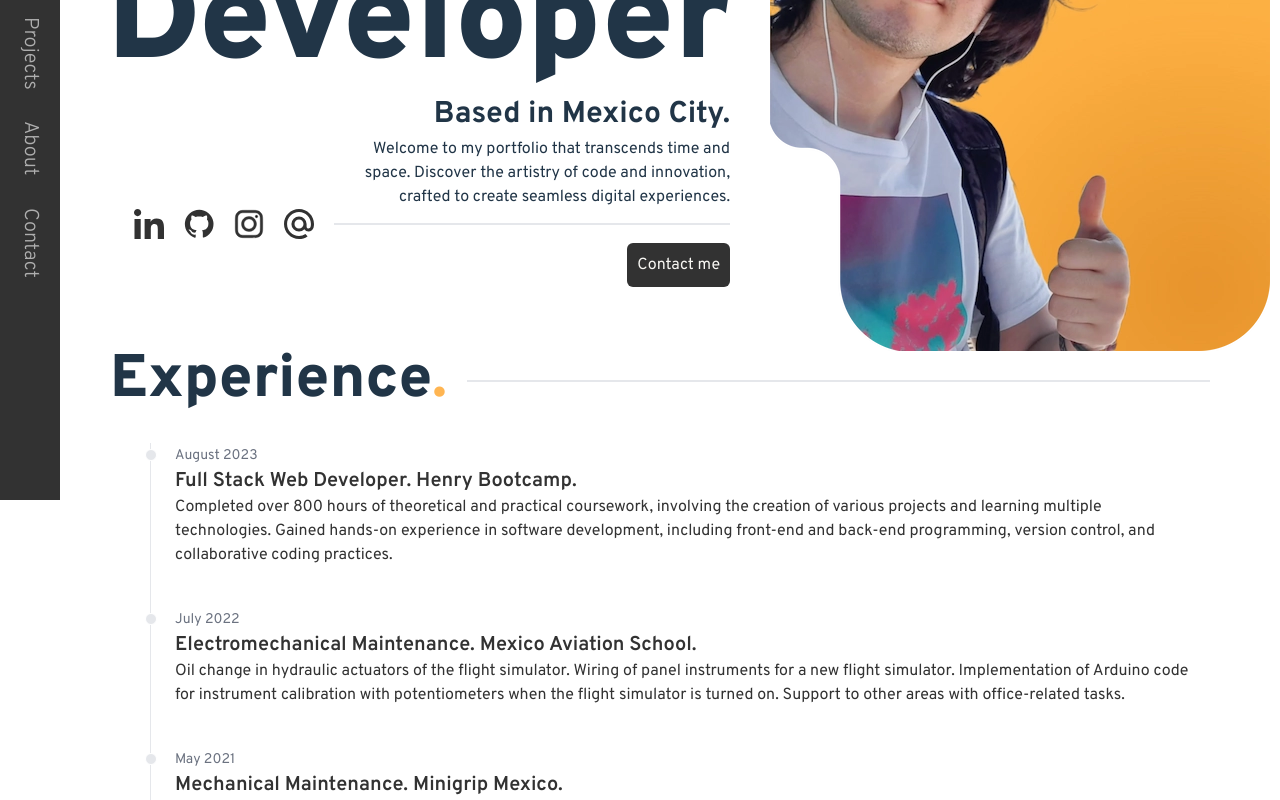
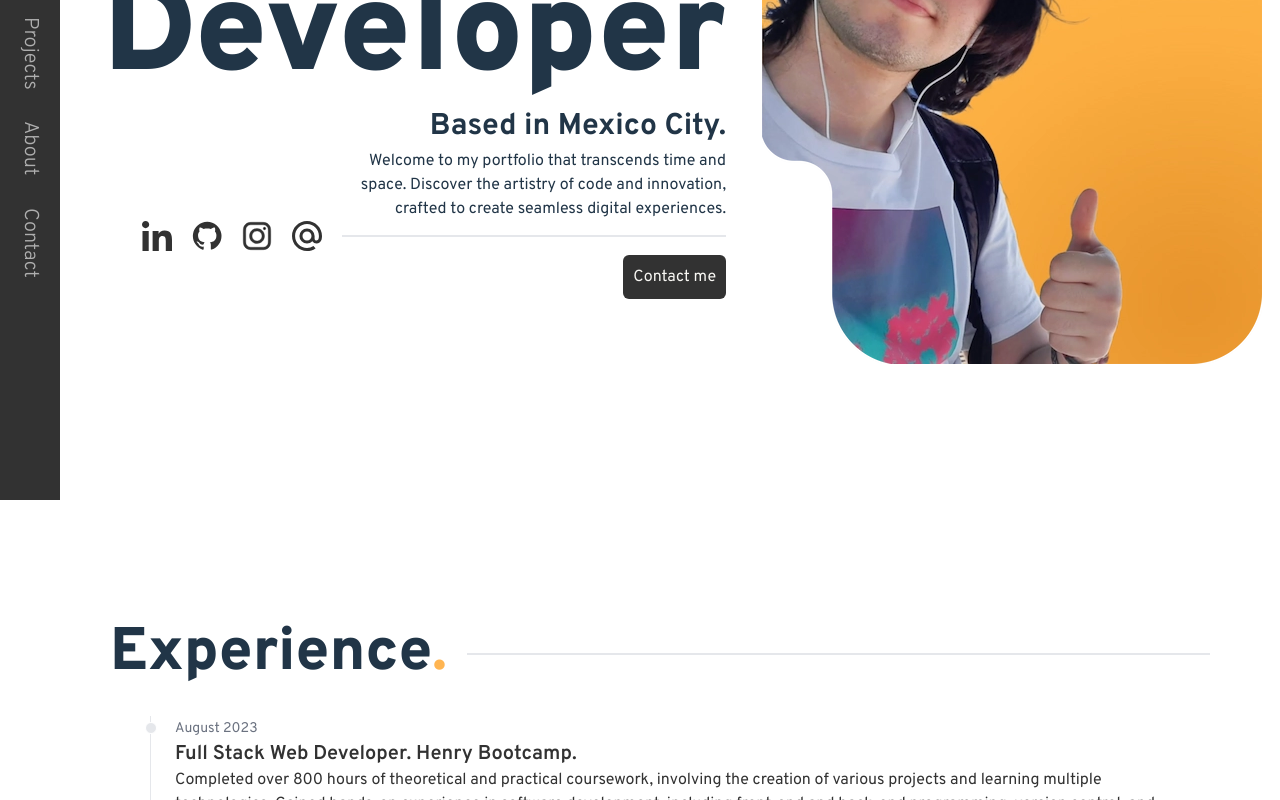
Before and after one commit to AlvarezMar/Portfolio-V2, a React (Vite) app: page / in a window 1280 px wide. Shown: the part 300-1100 px from the top of the page. Built offline with nearby package versions, Linux system fonts and the light colour scheme.

Commit message:
styles(views): add better spacing for home

```diff
--- a/src/views/Experience.tsx
+++ b/src/views/Experience.tsx
@@ -4,7 +4,7 @@ function Experience(){
 
     return (
         <>
-        <section className="max-w-[1200px] mx-auto mb-24 px-2 sm:px-10" id="Experience">
+        <section className="max-w-[1200px] mx-auto mt-10 mb-24 px-2 sm:px-10" id="Experience">
             <div className="flex place-items-center mb-8">
                 <h1 className="text-6xl font-extrabold">Experience<span className="text-accent">.</span></h1>
                 <hr className="w-full mx-5 border-t-2"/>
--- a/src/views/Home.tsx
+++ b/src/views/Home.tsx
@@ -6,11 +6,11 @@ function Home(){
 
     return (
         <>
-        <section className="max-w-[1200px] mx-auto grid grid-cols-[1fr_auto] place-items-center gap-10">
+        <section className="max-w-[1200px] mx-auto px-2 grid grid-cols-[1fr_auto] place-items-center gap-9 h-screen pb-52">
             <div className="text-end">
                 <h1 translate="no" className="text-9xl font-[900] leading-[6.5rem] py-5">Fullstack Developer</h1>
                 <span className="text-3xl font-bold">Based in Mexico City.</span>
-                <p className="ml-72 mt-1">Welcome to my portfolio that transcends time and space. Discover the artistry of code and innovation, crafted to create seamless digital experiences.</p>
+                <p className="ml-[17rem] mt-1">Welcome to my portfolio that transcends time and space. Discover the artistry of code and innovation, crafted to create seamless digital experiences.</p>
 
                 <div className="grid grid-cols-[auto_1fr] place-items-center gap-5">
                     <ul className="flex gap-5 ml-16">
```
